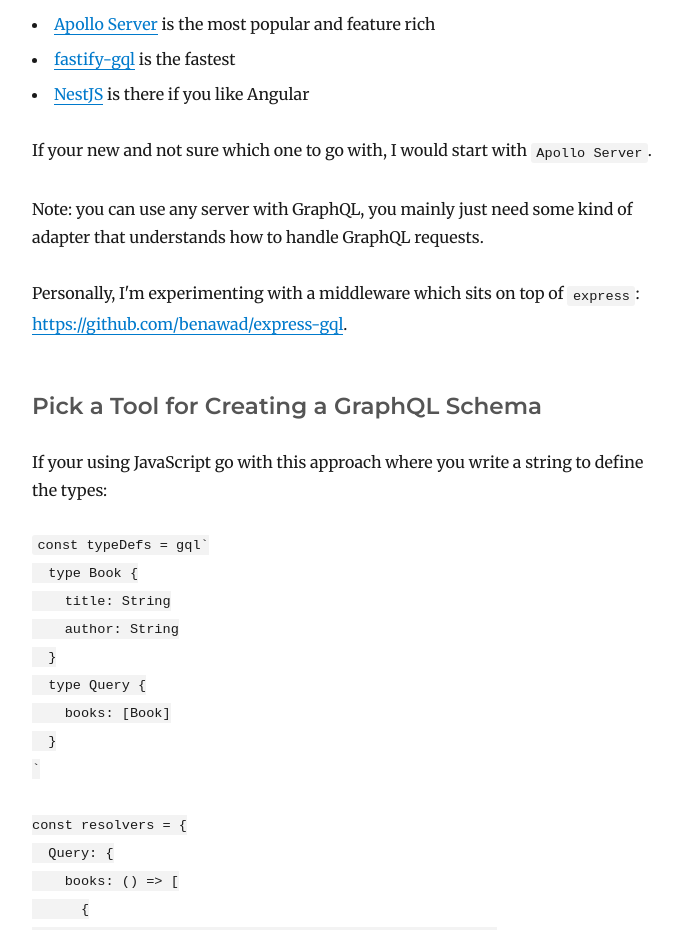
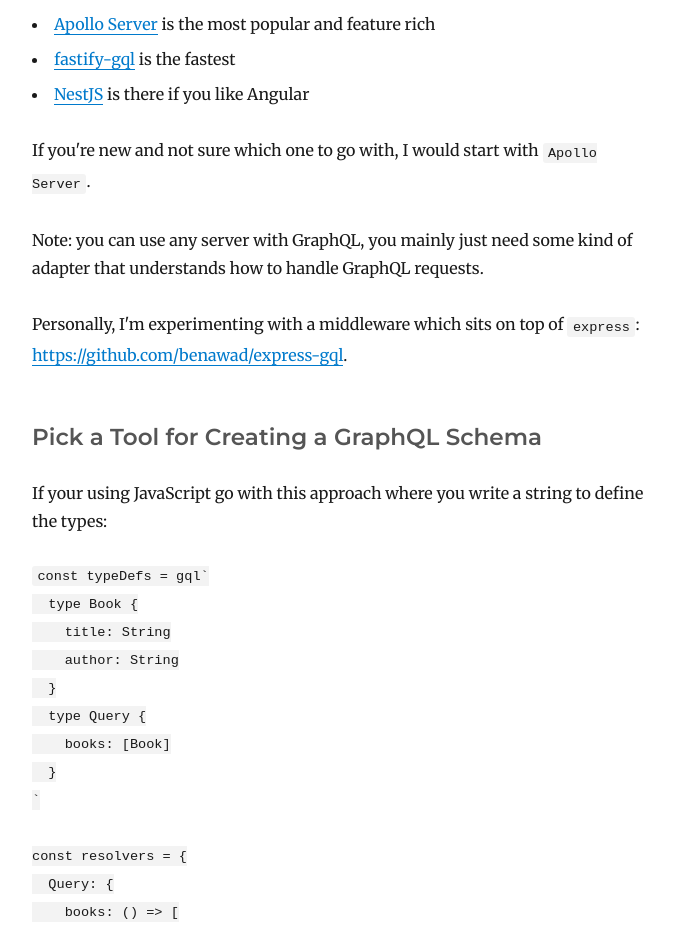
Before and after one commit to benawad/benawad.com, a Gatsby site: page /what-is-the-best-graphql-stack-for-nodejs/ in a window 1280 px wide. Shown: the part 2180-3110 px from the top of the page, without its empty margins (293-974 px from the left). Built offline with nearby package versions, Linux system fonts and the light colour scheme; Gatsby itself is replaced by a stand-in of ours; some packages are replaced by stand-ins of ours; code samples lack their colours.

Commit message:
you're* ;)

```diff
--- a/content/blog/what-is-the-best-graphql-stack-for-nodejs/index.md
+++ b/content/blog/what-is-the-best-graphql-stack-for-nodejs/index.md
@@ -60,7 +60,7 @@
 - [fastify-gql](https://github.com/mcollina/fastify-gql) is the fastest
 - [NestJS](https://nestjs.com/) is there if you like Angular
 
-If your new and not sure which one to go with, I would start with `Apollo Server`.
+If you're new and not sure which one to go with, I would start with `Apollo Server`.
 
 Note: you can use any server with GraphQL, you mainly just need some kind of adapter that understands how to handle GraphQL requests.
 
```
